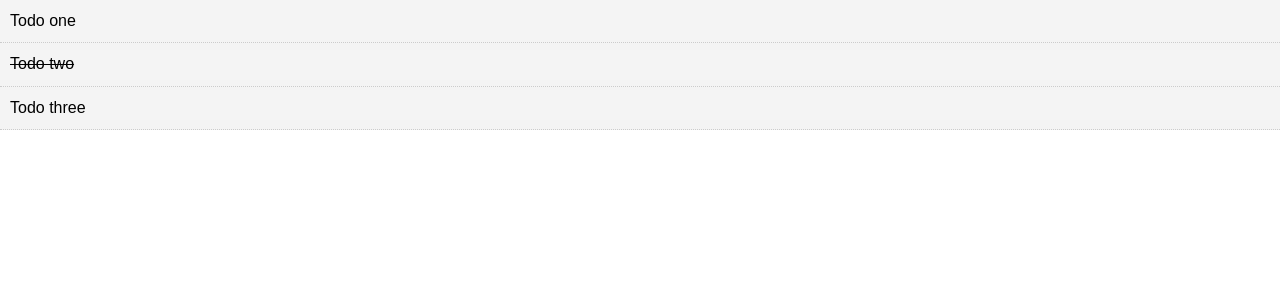
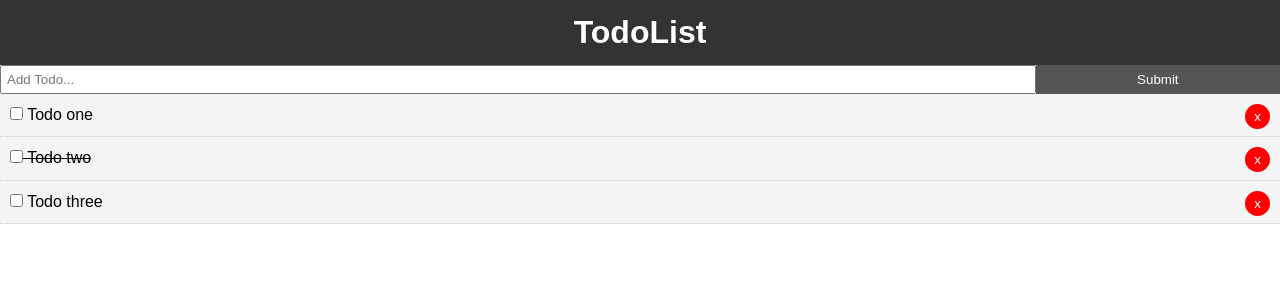
Before and after one commit to MrBrownNL/vue_crash_todo, a Vue app: page / in a window 1280 px wide. Shown: the top 300 px of the page. Built offline with nearby package versions, Linux system fonts and the light colour scheme.

Commit message:
Basic non persistant todolist

```diff
--- a/package.json
+++ b/package.json
@@ -10,6 +10,7 @@
   "dependencies": {
     "bootstrap": "^4.4.1",
     "core-js": "^3.4.4",
+    "uuid": "^3.3.3",
     "vue": "^2.6.10"
   },
   "devDependencies": {
@@ -30,7 +31,9 @@
       "plugin:vue/essential",
       "eslint:recommended"
     ],
-    "rules": {},
+    "rules": {
+      "no-console": "off"
+    },
     "parserOptions": {
       "parser": "babel-eslint"
     }
--- a/src/App.vue
+++ b/src/App.vue
@@ -1,17 +1,22 @@
 <template>
   <div id="app">
-  <Todos v-bind:todos="todos" />
+    <Header />
+    <AddTodo v-on:add-todo="addTodo" />
+    <Todos v-bind:todos="todos" v-on:del-todo="deleteTodo"/>
   </div>
 </template>
 
 <script>
-import Todos from './components/Todos';
+  import Header from './components/layout/Header';
+  import Todos from './components/Todos';
+  import AddTodo from './components/AddTodo';
 
 export default {
   name: 'app',
   components: {
-    Todos
-
+    Header,
+    Todos,
+    AddTodo
   },
   data() {
     return {
@@ -30,6 +35,14 @@
         }
       ]
     };
+  },
+  methods: {
+    deleteTodo(id) {
+      this.todos = this.todos.filter(todo => todo.id !== id);
+    },
+    addTodo(newTodo) {
+      this.todos = [...this.todos, newTodo];
+    }
   }
 }
 </script>
@@ -45,4 +58,17 @@
     font-family: Arial, Helvetica, sans-serif;
     line-height: 1.4;
   }
+
+  .btn {
+    display: inline-block;
+    border: none;
+    background: #555;
+    color: #fff;
+    padding: 7px 20px;
+    cursor: pointer;
+  }
+
+  .btn:hover {
+    background: #666;
+  }
 </style>
--- /dev/null
+++ b/src/components/AddTodo.vue
@@ -0,0 +1,46 @@
+<template>
+    <div>
+        <form @submit.prevent="addTodo"> <!-- sending it to a method to construct some data before sending it up the stack -->
+            <input type="text" v-model="title" name="title" placeholder="Add Todo...">
+            <input type="submit" value="Submit" class="btn">
+        </form>
+    </div>
+</template>
+
+<script>
+    import uuid from 'uuid';
+    export default {
+        name: "AddTodo",
+        data() {
+            return {
+                title: ''
+            }
+        },
+        methods: {
+            addTodo() {
+                if (this.title.trim().length == 0) return;
+                const newTodo = {
+                    id: uuid.v4(),
+                    title: this.title,
+                    completed: false
+                }
+                //Send up to parent
+                this.$emit('add-todo', newTodo);
+                this.title = '';
+            }
+        }
+    }
+</script>
+
+<style scoped>
+    form {
+        display: flex;
+    }
+    input[type="text"] {
+        flex: 10;
+        padding: 5px;
+    }
+    input[type="submit"] {
+        flex: 2;
+    }
+</style>
--- a/src/components/TodoItem.vue
+++ b/src/components/TodoItem.vue
@@ -1,13 +1,22 @@
 <template>
     <div class="todo-item" v-bind:class="{'is-complete':todo.completed}">
-        <p>{{ todo.title }}</p>
+        <p>
+            <input type="checkbox" v-on:change="markComplete">
+            {{ todo.title }}
+            <button class="del" @click="$emit('del-todo',todo.id)">x</button>
+        </p>
     </div>
 </template>
 
 <script>
     export default {
         name: "TodoItem",
-        props: ["todo"]
+        props: ["todo"],
+        methods: {
+            markComplete() {
+               this.todo.completed = !this.todo.completed;
+            }
+        }
     }
 </script>
 
--- a/src/components/Todos.vue
+++ b/src/components/Todos.vue
@@ -1,7 +1,7 @@
 <template>
     <div>
         <div v-bind:key="todo.id" v-for="todo in todos">
-            <TodoItem v-bind:todo="todo"/>
+            <TodoItem v-bind:todo="todo" v-on:del-todo="$emit( 'del-todo',todo.id)"/>
         </div>
     </div>
 </template>
--- /dev/null
+++ b/src/components/layout/Header.vue
@@ -0,0 +1,25 @@
+<template>
+    <header class="header">
+        <h1>TodoList</h1>
+    </header>
+</template>
+
+<script>
+    export default {
+        name: "Header"
+    }
+</script>
+
+<style scoped>
+    .header {
+        background: #333;
+        color: #fff;
+        text-align: center;
+        padding: 10px;
+    }
+
+    .header a {
+        color: #fff;
+        padding-right: 5px;
+    }
+</style>
```
Also changed, not shown: 1 other file (tests, documents, lock files or other folders).
